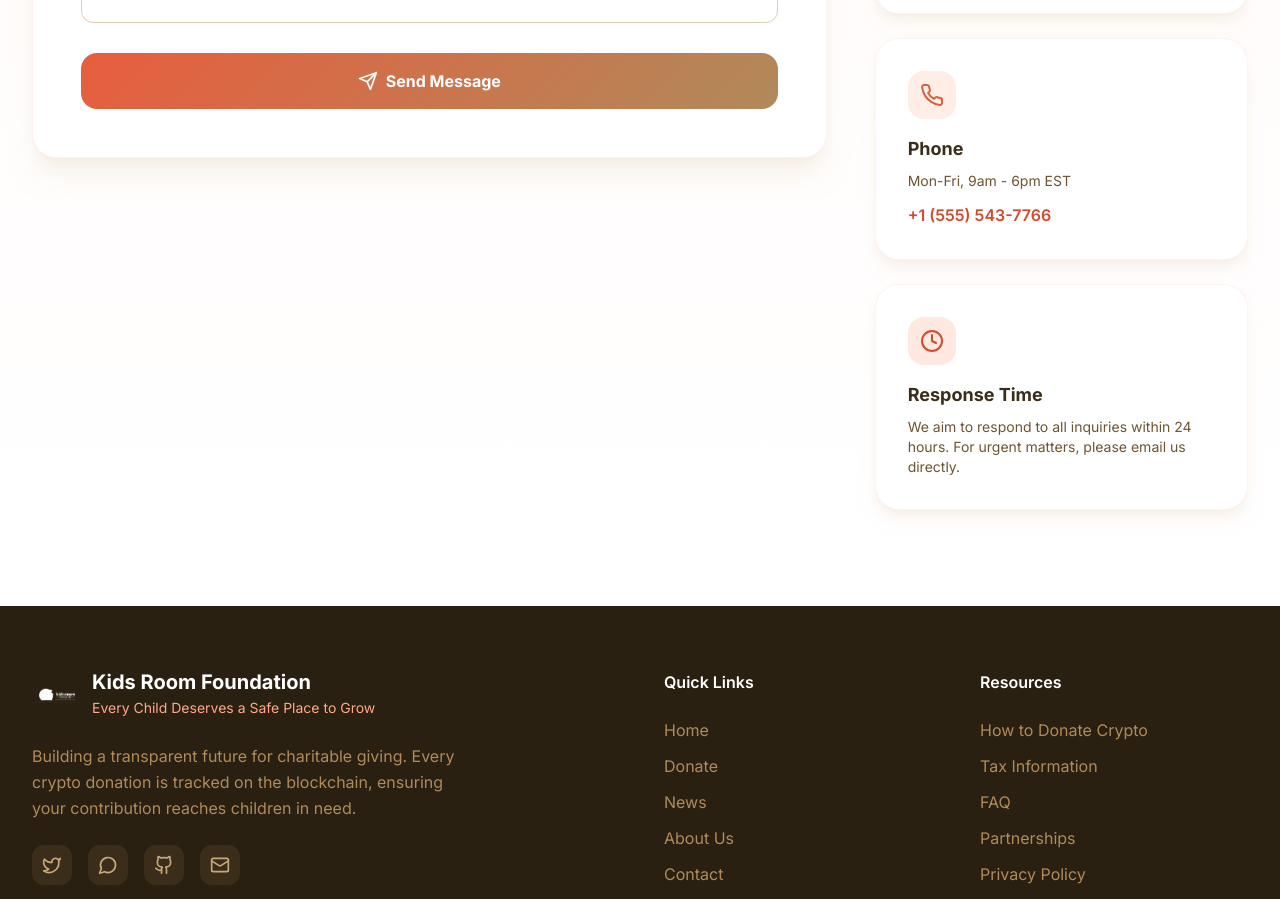
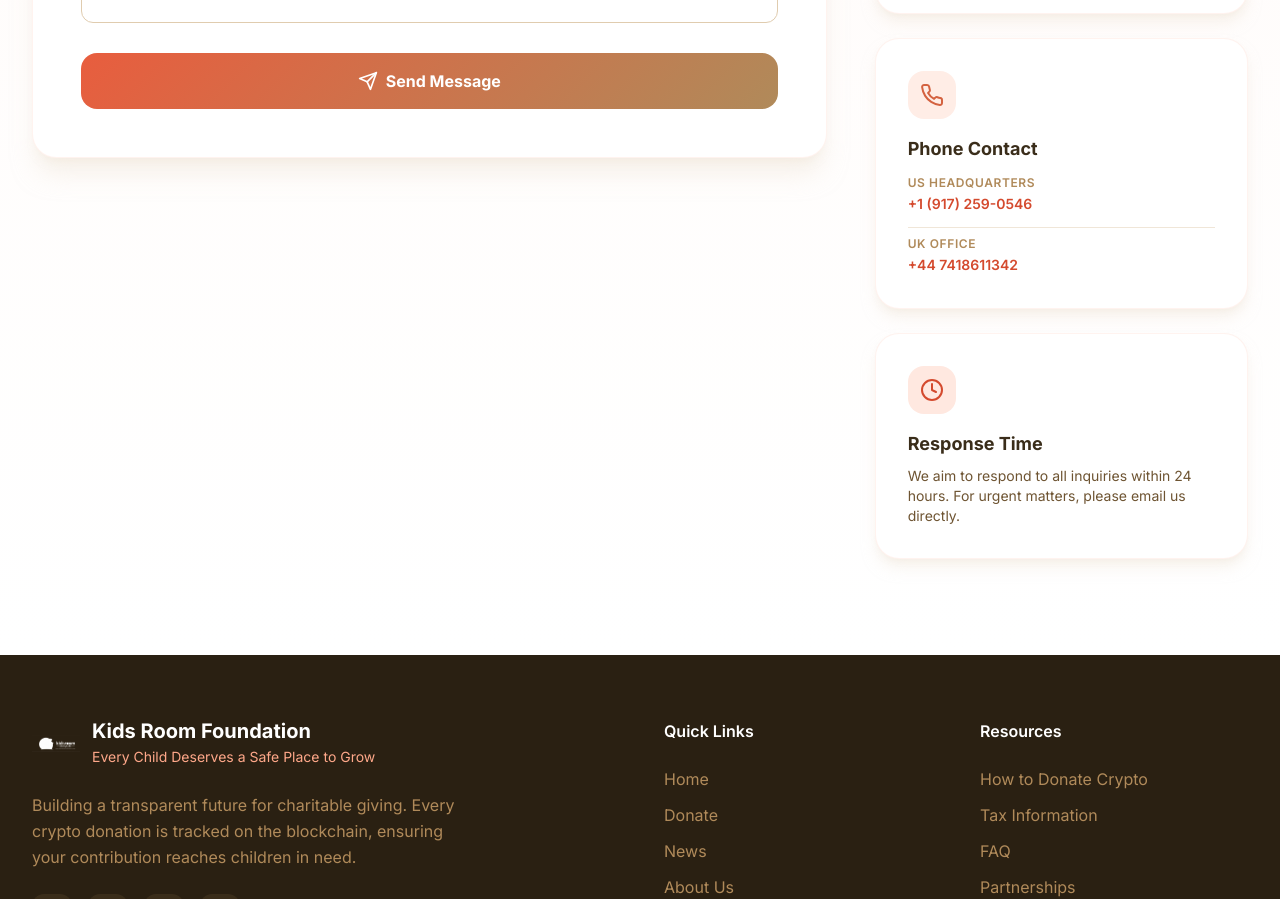
Before and after one commit to kidsroomfoundation/kidsroomfoundation, a Next.js app: page /contact in a window 1280 px wide. Shown: the part 800-1699 px from the top of the page. Built offline with nearby package versions, Linux system fonts and the light colour scheme.

Commit message:
Update page.tsx

```diff
--- a/app/contact/page.tsx
+++ b/app/contact/page.tsx
@@ -194,18 +194,33 @@ export default function ContactPage() {
               <div className="w-12 h-12 rounded-2xl bg-warm-100 flex items-center justify-center mb-4">
                 <Phone className="w-6 h-6 text-warm-600" />
               </div>
-              <h3 className="text-lg font-bold text-earth-800 mb-2">
-                Phone
+              <h3 className="text-lg font-bold text-earth-800 mb-3">
+                Phone Contact
               </h3>
-              <p className="text-earth-600 text-sm mb-3">
-                Mon-Fri, 9am - 6pm EST
-              </p>
-              <a
-                href="tel:+1-555-KIDS-ROOM"
-                className="text-coral-600 font-semibold hover:text-coral-700 transition-colors"
-              >
-                +1 (555) 543-7766
-              </a>
+              <div className="space-y-3">
+                <div>
+                  <span className="block text-xs font-semibold uppercase tracking-wider text-earth-400">
+                    US Headquarters
+                  </span>
+                  <a
+                    href="tel:+1-917-259-0546"
+                    className="text-coral-600 font-semibold hover:text-coral-700 transition-colors text-sm"
+                  >
+                    +1 (917) 259-0546
+                  </a>
+                </div>
+                <div className="pt-2 border-t border-earth-100">
+                  <span className="block text-xs font-semibold uppercase tracking-wider text-earth-400">
+                    UK Office
+                  </span>
+                  <a
+                    href="tel:+44-7418611342"
+                    className="text-coral-600 font-semibold hover:text-coral-700 transition-colors text-sm"
+                  >
+                    +44 7418611342
+                  </a>
+                </div>
+              </div>
             </div>
 
             <div className="bg-white rounded-3xl shadow-lg shadow-earth-100/50 border border-coral-100/50 p-8">
```
